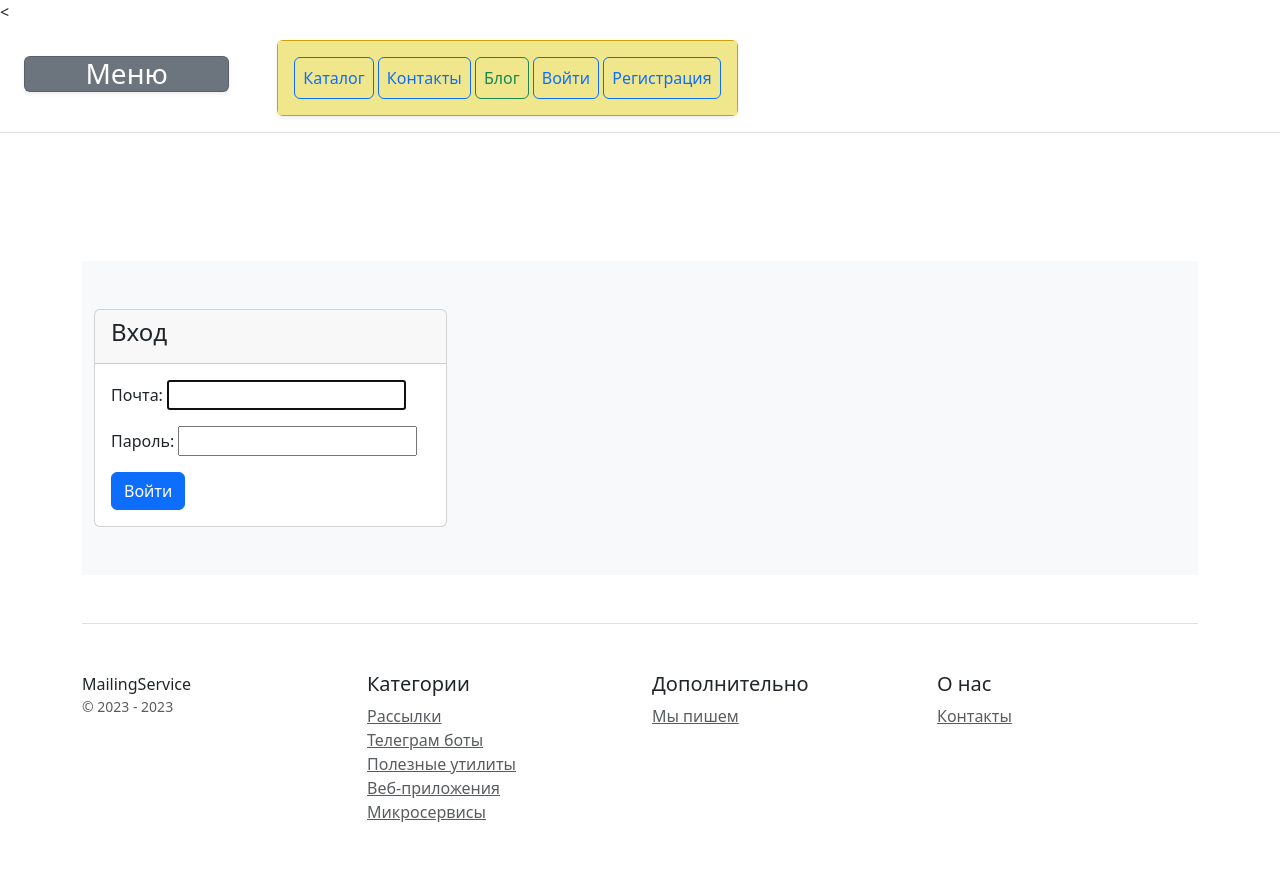
After one commit to dimasimakov1212/coursework_6, a Django app: page /users/ in a window 1280 px wide. The commit adds this page. Run offline with Django 4.2, Linux system fonts and the light colour scheme; some libraries are stand-ins or nearby versions.

Commit message:
Created login for users by login.html

```diff
--- a/config/urls.py
+++ b/config/urls.py
@@ -20,4 +20,5 @@
 urlpatterns = [
     path('admin/', admin.site.urls),
     path('', include('mailing.urls')),
+    path('users/', include('users.urls', namespace='users'))
 ]
--- a/mailing/templates/mailing/includes/inc_mailing_bottom_menu.html
+++ b/mailing/templates/mailing/includes/inc_mailing_bottom_menu.html
@@ -1,7 +1,7 @@
 <footer class="pt-4 my-md-5 pt-md-5 border-top">
     <div class="row">
         <div class="col-12 col-md">
-            OurMailing
+            MailingService
             <small class="d-block mb-3 text-muted">&copy; 2023 - {% now 'Y' %}</small>
         </div>
         <div class="col-6 col-md">
--- a/mailing/templates/mailing/includes/inc_mailing_up_menu.html
+++ b/mailing/templates/mailing/includes/inc_mailing_up_menu.html
@@ -7,17 +7,22 @@
         <div class="col">
             <div class="card bg-warning shadow-sm">
                 <div style="background-color:#F0E68C;">
-                <div class="card-body">
+                    <div class="card-body">
 
-                    <a class="p-2 btn btn-outline-primary" href="#">Каталог</a>
-                    <a class="p-2 btn btn-outline-primary" href="#">Контакты</a>
-                    <a class="p-2 btn btn-outline-success" href="#">Блог</a>
+                        <a class="p-2 btn btn-outline-primary" href="#">Каталог</a>
+                        <a class="p-2 btn btn-outline-primary" href="#">Контакты</a>
+                        <a class="p-2 btn btn-outline-success" href="#">Блог</a>
 
-                    <a class="p-2 btn btn-outline-primary" href="#">Войти</a>
-                    <a class="p-2 btn btn-outline-primary" href="#">Регистрация</a>
+                        {% if user.is_authenticated %}
+                        <a class="p-2 btn btn-outline-primary" href="{#}">Выйти</a>
+                        <a class="p-2 btn btn-outline-primary" href="{#}">Профиль</a>
+                        {% else %}
+                        <a class="p-2 btn btn-outline-primary" href="{% url 'users:login' %}">Войти</a>
+                        <a class="p-2 btn btn-outline-primary" href="{#}">Регистрация</a>
+                        {% endif %}
 
+                    </div>
                 </div>
-                    </div>
             </div>
         </div>
     </nav>
--- a/mailing/urls.py
+++ b/mailing/urls.py
@@ -2,9 +2,9 @@
 
 from mailing.views import index
 
-# from main.apps import MainConfig
-#
-# app_name = MainConfig.name
+from mailing.apps import MailingConfig
+
+app_name = MailingConfig.name
 
 urlpatterns = [
     path('', index, name='home'),
--- /dev/null
+++ b/users/templates/users/login.html
@@ -0,0 +1,20 @@
+{% extends 'mailing/base.html' %}
+
+{% block content %}
+
+<div class="col-6">
+    <form method="post" enctype="multipart/form-data">
+        <div class="card">
+            <div class="card-header">
+                <h4 class="card-title">Вход</h4>
+            </div>
+            <div class="card-body">
+                {% csrf_token %}
+                {{ form.as_p }}
+                <button type="submit" class="btn btn-primary">Войти</button>
+            </div>
+        </div>
+    </form>
+</div>
+
+{% endblock %}
--- a/users/urls.py
+++ b/users/urls.py
@@ -0,0 +1,10 @@
+from django.urls import path
+from django.contrib.auth.views import LoginView, LogoutView
+
+from users.apps import UsersConfig
+
+app_name = UsersConfig.name
+
+urlpatterns = [
+    path('', LoginView.as_view(template_name='users/login.html'), name='login'),
+    ]
```
